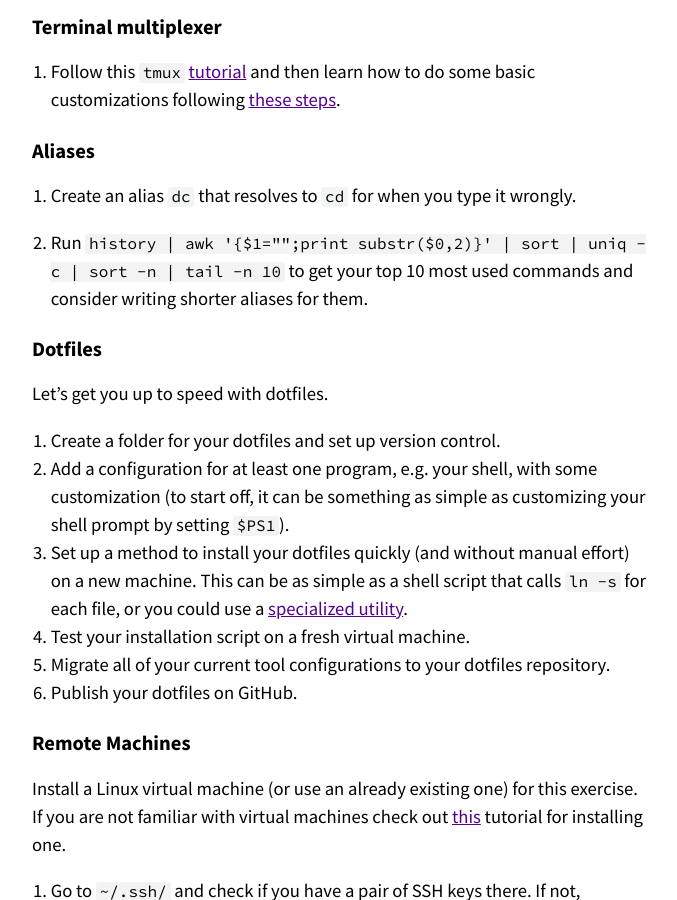
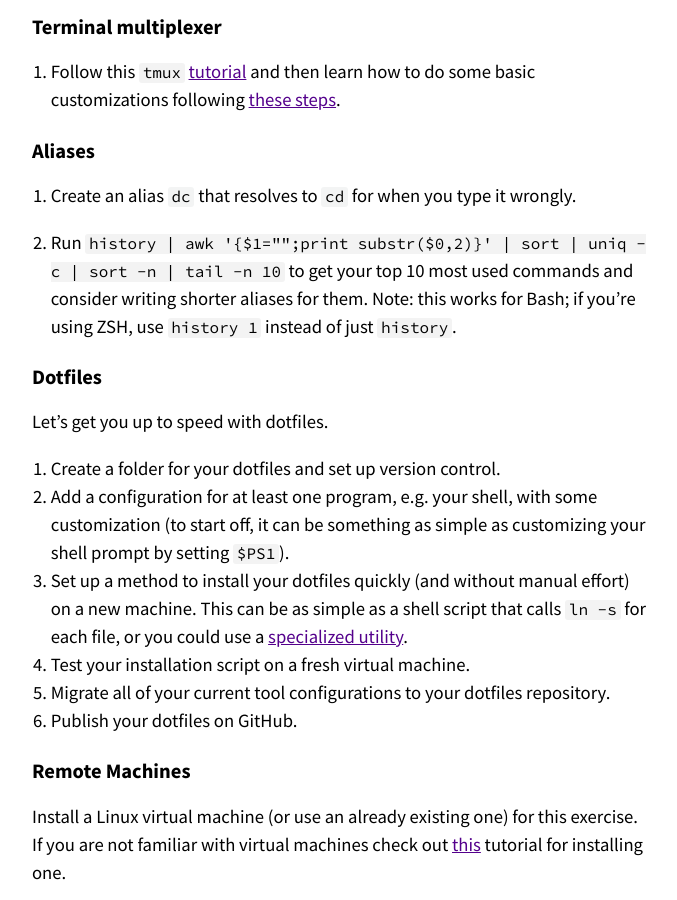
Before and after one commit to missing-semester-cn/missing-semester-cn.github.io, a Jekyll site: the page built from _2020/command-line.md, in a window 1280 px wide and 900 px high, scrolled down 15306 px. Shown: the whole window, without its empty margins (300-977 px from the left). Built offline with Jekyll 4.4.1, drawn with Linux system fonts in a browser that asks for light colours.

Commit message:
Add note about ZSH
Thanks to Jon for catching this. See discussion in
https://github.com/missing-semester/missing-semester/pull/8.

```diff
--- a/_2020/command-line.md
+++ b/_2020/command-line.md
@@ -472,7 +472,7 @@
 
 1. Create an alias `dc` that resolves to `cd` for when you type it wrongly.
 
-1.  Run `history | awk '{$1="";print substr($0,2)}' | sort | uniq -c | sort -n | tail -n 10`  to get your top 10 most used commands and consider writing shorter aliases for them.
+1.  Run `history | awk '{$1="";print substr($0,2)}' | sort | uniq -c | sort -n | tail -n 10`  to get your top 10 most used commands and consider writing shorter aliases for them. Note: this works for Bash; if you're using ZSH, use `history 1` instead of just `history`.
 
 
 ## Dotfiles
```
